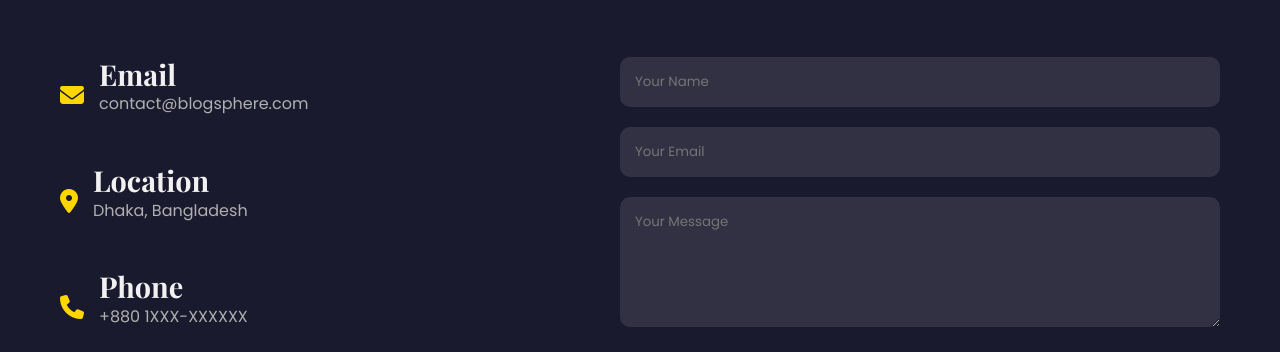
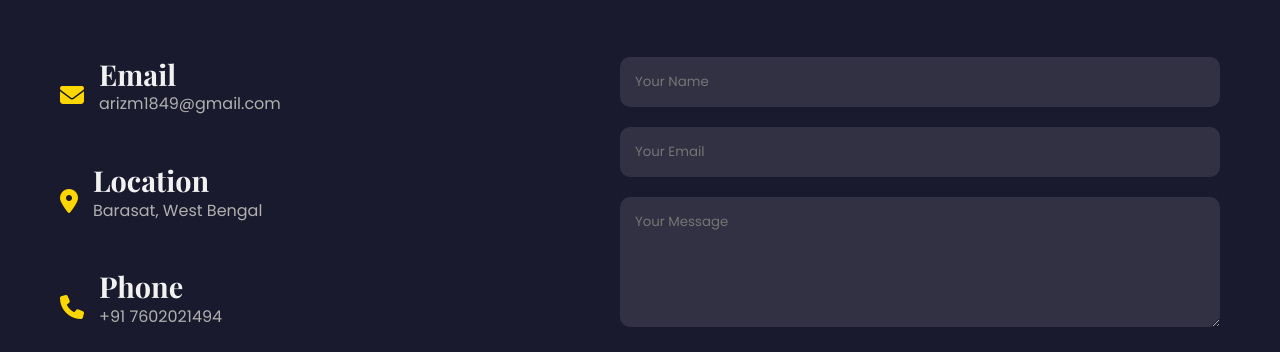
Before and after one commit to ariz440/Blog-Website, a plain HTML site: page index.html in a window 1280 px wide. Shown: the part 2754-3106 px from the top of the page. Drawn offline with nearby package versions, Linux system fonts and the light colour scheme.

Commit message:
Update index.html

```diff
--- a/index.html
+++ b/index.html
@@ -166,21 +166,21 @@
                         <i class="fas fa-envelope gold-icon"></i>
                         <div>
                             <h3>Email</h3>
-                            <p>contact@blogsphere.com</p>
+                            <p>arizm1849@gmail.com</p>
                         </div>
                     </div>
                     <div class="contact-item">
                         <i class="fas fa-map-marker-alt gold-icon"></i>
                         <div>
                             <h3>Location</h3>
-                            <p>Dhaka, Bangladesh</p>
+                            <p>Barasat, West Bengal</p>
                         </div>
                     </div>
                     <div class="contact-item">
                         <i class="fas fa-phone gold-icon"></i>
                         <div>
                             <h3>Phone</h3>
-                            <p>+880 1XXX-XXXXXX</p>
+                            <p>+91 7602021494</p>
                         </div>
                     </div>
                 </div>
@@ -374,4 +374,5 @@
     <script src="script.js"></script>
 </body>
 
+
 </html>
```
